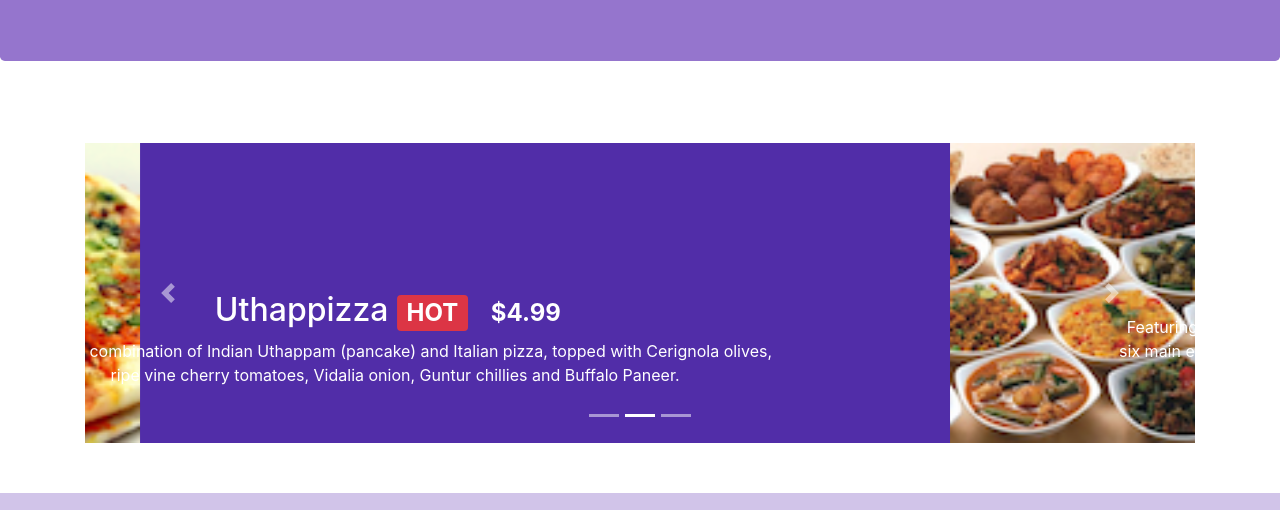
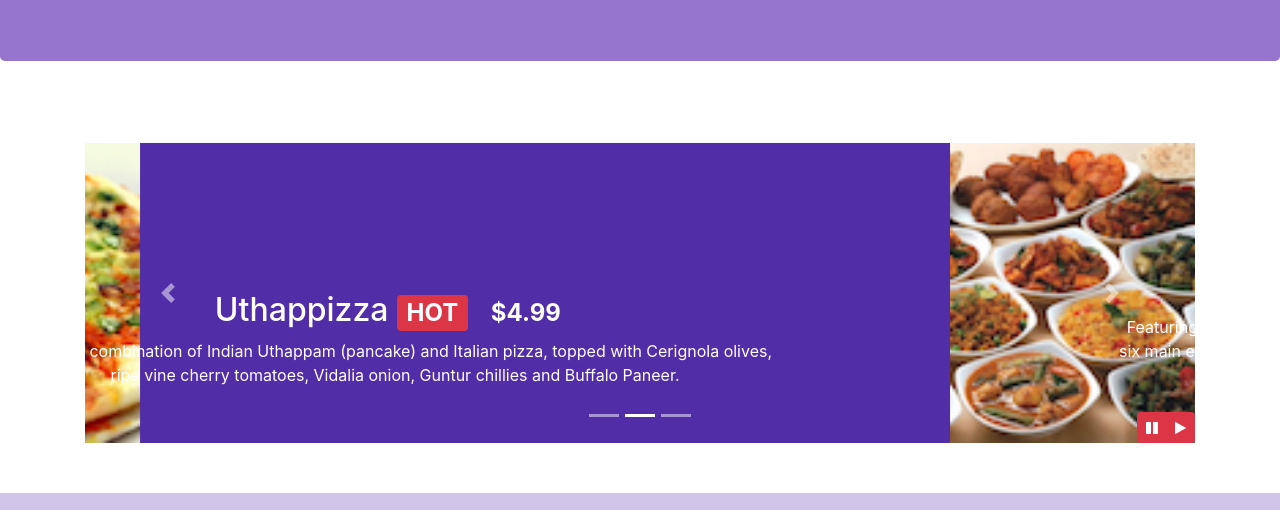
Before and after one commit to inaki-ba/conFusion, a website: page index.html in a window 1280 px wide. Shown: the part 261-771 px from the top of the page. Drawn offline with nearby package versions, Linux system fonts and the light colour scheme.

Commit message:
JQuery Carousel

```diff
--- a/css/styles.css
+++ b/css/styles.css
@@ -60,3 +60,9 @@ body {
 	left: 0;
 	min-height: 300px;
 }
+
+#carouselButtons {
+	right: 0px;
+	position: absolute;
+	bottom: 0px;
+}
--- a/index.html
+++ b/index.html
@@ -58,17 +58,6 @@
                             <label class="col-2 col-sm-1 btn"><input type="radio" id="nguests" name="nguests"> 5</label>
                             <label class="col-2 col-sm-1 btn"><input type="radio" id="nguests" name="nguests"> 6</label>
                         </div>
-                         <!--div class="form-group row">
-                            <label for="smoking" class="col-2 col-sm-2 col-form-label">Section </label>
-                        </div-->
-
-                        <!--div class="col-12 col-sm-11 offset-sm-1">
-                            <div class="btn-group" role="group">
-                                <a role="button" class="btn btn-primary" href="tel:+852 1234 5678"><i class="fa fa-phone"></i> Call</a>
-
-                                <a role="button" class="btn btn-success" href="mailto:confusion@food.net"><i class="fa fa-envelope-o"></i> Email</a>
-                            </div>
-                        </div-->
                         <div class="form-group row">
                             <label for="smoking" class="col-3 col-form-label">Section</label>
                             <div class="col-9">
@@ -82,9 +71,6 @@
                                 </div>
                             </div>
                         </div>
-                        <!--div class="form-group row">
-                            <label for="smoking" class="col-sm-2 col-form-label">Section</label>
-                        </div-->
                         <div class="form-group row">
                             <label for="date" class="col-sm-2 col-2 col-form-label">Date and Time</label>
                             <div class="col-5 col-sm-5">
@@ -203,6 +189,14 @@
                     </a>
                     <a class="carousel-control-next" href="#mycarousel" role="button" data-slide="next"><span class="carousel-control-next-icon"></span>
                     </a>
+                    <div class="btn-group" id="carouselButtons">
+                        <button class="btn btn-danger btn-sm" id="carousel-pause">
+                            <span class="fa fa-pause"></span>
+                        </button>
+                        <button class="btn btn-danger btn-sm" id="carousel-play">
+                            <span class="fa fa-play"></span>
+                        </button>
+                    </div>
                 </div>
             </div>
         </div>
@@ -351,6 +345,18 @@
             $('[data-toggle="tooltip"]').tooltip();
         });
     </script>
+
+    <script type="text/javascript">
+        $(document).ready(function() {
+            $("#mycarousel").carousel({interval: 2000});
+            $('#carousel-pause').click(function() {
+                $('#mycarousel').carousel('pause');
+            });
+            $('#carousel-play').click(function() {
+                $('#mycarousel').carousel('cycle');
+            });
+        });
+    </script>
 </body>
 
 </html>
```
